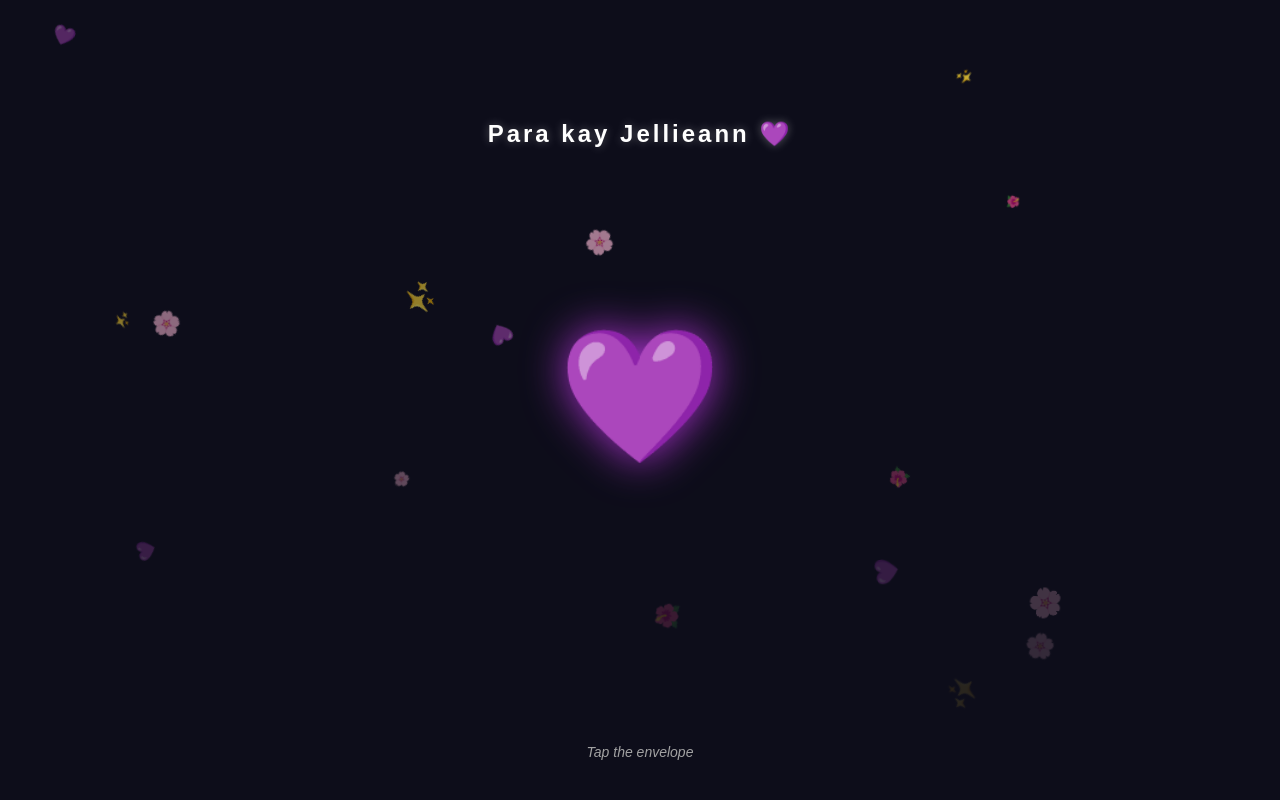
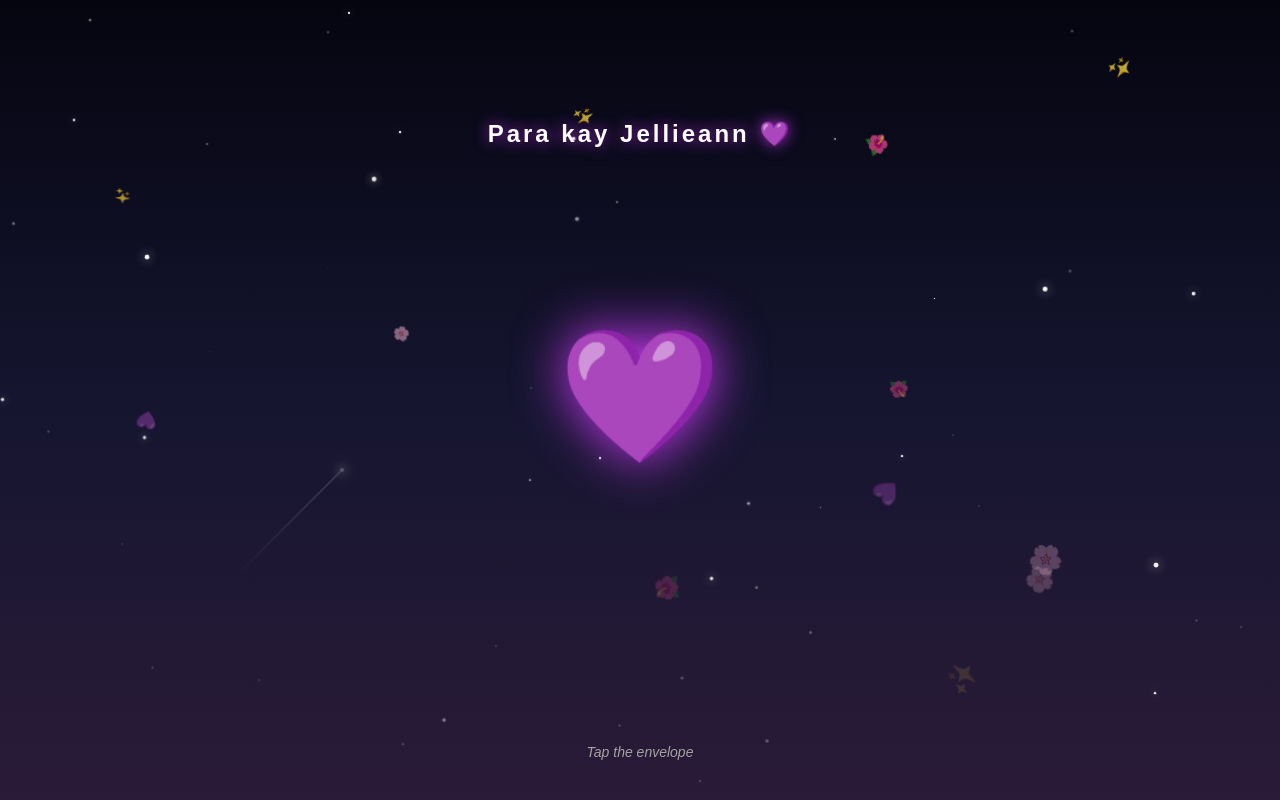
Before and after one commit to rayosrommel45-rgb/Gift-for-you-Jellieann, a plain HTML site: page index.html in a window 1280 px wide. Drawn offline with Linux system fonts and the light colour scheme.

```diff
--- a/index.html
+++ b/index.html
@@ -13,7 +13,8 @@
         }
 
         body {
-            background-color: #0d0d1a;
+            /* Pinalitan natin ang background ng gradient na parang night sky */
+            background: linear-gradient(to bottom, #050510 0%, #151530 50%, #2a1b38 100%);
             color: white;
             font-family: 'Courier New', Courier, monospace;
             display: flex;
@@ -24,14 +25,63 @@
             position: relative;
         }
 
-        /* Falling Petals Effect Background */
+        /* --- STAR BACKGROUND EFFECTS --- */
+        .stars {
+            position: absolute;
+            top: 0; left: 0; right: 0; bottom: 0;
+            z-index: 1;
+            pointer-events: none;
+        }
+
+        .star {
+            position: absolute;
+            background-color: white;
+            border-radius: 50%;
+            animation: twinkle infinite alternate;
+        }
+
+        @keyframes twinkle {
+            0% { opacity: 0.2; transform: scale(0.8); }
+            100% { opacity: 1; transform: scale(1.2); box-shadow: 0 0 10px white; }
+        }
+
+        /* SHOOTING STAR (BULALAKAW) */
+        .shooting-star {
+            position: absolute;
+            top: -50px;
+            right: -50px;
+            width: 4px;
+            height: 4px;
+            background: white;
+            border-radius: 50%;
+            box-shadow: 0 0 10px 2px rgba(255, 255, 255, 0.8);
+            opacity: 0;
+        }
+
+        .shooting-star::after {
+            content: '';
+            position: absolute;
+            top: 50%;
+            right: 0;
+            width: 150px;
+            height: 1px;
+            background: linear-gradient(to left, white, transparent);
+            transform: translateY(-50%);
+        }
+
+        @keyframes shoot {
+            0% { transform: translate(0, 0) rotate(-45deg); opacity: 1; }
+            100% { transform: translate(-600px, 600px) rotate(-45deg); opacity: 0; }
+        }
+
+        /* Falling Petals Effect */
         .petal {
             position: absolute;
             top: -20px;
             font-size: 20px;
             opacity: 0;
             animation: fall linear infinite;
-            z-index: 1;
+            z-index: 2;
         }
 
         @keyframes fall {
@@ -40,7 +90,7 @@
             100% { transform: translateY(100vh) rotate(360deg); opacity: 0; }
         }
 
-        /* BAGONG DAGDAG: Explosion Hearts */
+        /* Explosion Hearts */
         .explosion-heart {
             position: absolute;
             font-size: 30px;
@@ -74,7 +124,7 @@
             transition: all 0.5s ease;
             text-align: center;
             width: 100%;
-            text-shadow: 0 0 10px rgba(255,255,255,0.3);
+            text-shadow: 0 0 15px rgba(209, 59, 250, 0.8); /* Purple glow sa title */
             font-family: Arial, sans-serif;
         }
 
@@ -82,12 +132,13 @@
         .heart-btn {
             font-size: 120px;
             cursor: pointer;
-            filter: drop-shadow(0 0 20px rgba(209, 59, 250, 0.8));
+            filter: drop-shadow(0 0 25px rgba(209, 59, 250, 1));
             animation: beat 1.5s infinite;
             transition: all 0.5s ease;
             position: absolute;
             padding: 50px;
             user-select: none;
+            z-index: 15;
         }
 
         @keyframes beat {
@@ -105,6 +156,7 @@
             transition: all 1s cubic-bezier(0.175, 0.885, 0.32, 1.275);
             filter: drop-shadow(0 0 30px rgba(209, 59, 250, 0.6));
             user-select: none;
+            z-index: 15;
         }
 
         .envelope-btn {
@@ -121,8 +173,8 @@
             display: flex;
             justify-content: center;
             align-items: center;
-            box-shadow: 0 10px 25px rgba(0,0,0,0.6);
-            z-index: 2;
+            box-shadow: 0 10px 25px rgba(0,0,0,0.8);
+            z-index: 15;
             border: 3px solid #ff8da1;
         }
 
@@ -140,7 +192,7 @@
 
         .envelope-heart {
             font-size: 30px;
-            z-index: 3;
+            z-index: 16;
             margin-top: 30px;
             transition: opacity 0.3s;
         }
@@ -155,6 +207,7 @@
             animation: blink 1.5s infinite;
             font-style: italic;
             font-family: Arial, sans-serif;
+            z-index: 15;
         }
 
         @keyframes blink {
@@ -176,9 +229,9 @@
             opacity: 0;
             transform: translateY(50px) scale(0.8);
             transition: all 0.8s cubic-bezier(0.175, 0.885, 0.32, 1.275);
-            box-shadow: 0 10px 25px rgba(0,0,0,0.5);
+            box-shadow: 0 10px 25px rgba(0,0,0,0.8);
             border: 2px dashed #ffb6c1;
-            z-index: 1;
+            z-index: 12;
         }
 
         .photo-frame {
@@ -205,11 +258,14 @@
         .scene.step-3 .bouquet { transform: scale(0.8) translateY(-40px); }
         .scene.step-3 .envelope-btn::before { transform: rotateX(180deg); }
         .scene.step-3 .envelope-heart { opacity: 0; }
-        .scene.step-3 .letter-card { opacity: 1; transform: translateY(-80px) scale(1); z-index: 5; transition-delay: 0.3s; }
+        .scene.step-3 .letter-card { opacity: 1; transform: translateY(-80px) scale(1); z-index: 20; transition-delay: 0.3s; }
         .scene.step-3 .tap-hint { opacity: 0; }
     </style>
 </head>
 <body>
+
+    <!-- Background Stars Container -->
+    <div class="stars" id="stars-container"></div>
 
     <audio id="bg-music" loop>
         <source src="music.mp3" type="audio/mpeg">
@@ -244,9 +300,38 @@
         const title = document.getElementById('title');
         const music = document.getElementById('bg-music');
         const typingSpan = document.getElementById('typing-span');
+        const starsContainer = document.getElementById('stars-container');
 
         const message = "Hindi man ito espesyal na araw, pero para sa akin, espesyal ka araw-araw. I like you just the way you are. Happy month!";
 
+        // 1. Function para sa Stars at Shooting Stars
+        function createStars() {
+            // Gumawa ng 50 maliliit na bituin
+            for (let i = 0; i < 50; i++) {
+                const star = document.createElement('div');
+                star.classList.add('star');
+                star.style.width = Math.random() * 3 + 1 + 'px';
+                star.style.height = star.style.width;
+                star.style.left = Math.random() * 100 + 'vw';
+                star.style.top = Math.random() * 100 + 'vh';
+                star.style.animationDuration = Math.random() * 2 + 1 + 's';
+                starsContainer.appendChild(star);
+            }
+
+            // Gumawa ng bulalakaw paminsan-minsan
+            setInterval(() => {
+                const shootingStar = document.createElement('div');
+                shootingStar.classList.add('shooting-star');
+                shootingStar.style.left = Math.random() * 50 + 50 + 'vw'; // Sa kanang side
+                shootingStar.style.top = Math.random() * 30 + 'vh'; // Sa taas
+                shootingStar.style.animation = 'shoot 1.5s linear forwards';
+                starsContainer.appendChild(shootingStar);
+
+                setTimeout(() => { shootingStar.remove(); }, 1500);
+            }, 4000); // Meron every 4 seconds
+        }
+
+        // 2. Function para sa Falling Petals
         function createPetals() {
             const petalEmojis = ['🌸', '✨', '🌺', '💜'];
             setInterval(() => {
@@ -258,58 +343,48 @@
                 petal.style.fontSize = Math.random() * 20 + 10 + 'px';
                 document.body.appendChild(petal);
                 setTimeout(() => { petal.remove(); }, 6000);
-            }, 300);
+            }, 400);
         }
 
-        createPetals();
-
+        // 3. Function para sa Typewriter
         function typeWriter(text, i, fnCallback) {
             if (i < (text.length)) {
                 typingSpan.innerHTML = text.substring(0, i+1);
                 setTimeout(function() {
                     typeWriter(text, i + 1, fnCallback)
                 }, 50);
-            }
-            else if (typeof fnCallback == 'function') {
+            } else if (typeof fnCallback == 'function') {
                 setTimeout(fnCallback, 700);
             }
         }
 
-        // BAGONG FUNCTION PARA SA EXPLOSION
+        // 4. Function para sa Explosion
         function createExplosion() {
             const heartEmojis = ['💖', '💜', '💗', '❤️', '✨'];
-
-            // Gagawa tayo ng 30 puso na sasabog
             for (let i = 0; i < 30; i++) {
                 const explosionHeart = document.createElement('div');
                 explosionHeart.classList.add('explosion-heart');
                 explosionHeart.innerText = heartEmojis[Math.floor(Math.random() * heartEmojis.length)];
-
-                // Ilalagay natin sa gitna ng envelope
                 explosionHeart.style.left = '50%';
                 explosionHeart.style.bottom = '20%';
-
-                // Random na direksyon (pataas, pababa, pakaliwa, pakanan)
                 const angle = Math.random() * Math.PI * 2;
-                const distance = Math.random() * 200 + 100; // 100px to 300px ang layo
+                const distance = Math.random() * 200 + 100;
                 const tx = Math.cos(angle) * distance;
                 const ty = Math.sin(angle) * distance;
-
-                // I-set ang CSS variables para sa animation
                 explosionHeart.style.setProperty('--tx', tx + 'px');
                 explosionHeart.style.setProperty('--ty', ty + 'px');
-
-                // Random na laki
                 const scale = Math.random() * 1 + 0.5;
                 explosionHeart.style.fontSize = (scale * 20) + 'px';
-
                 document.body.appendChild(explosionHeart);
-
-                // Burahin pagkatapos ng animation para hindi mag-clutter
                 setTimeout(() => { explosionHeart.remove(); }, 1000);
             }
         }
 
+        // Start background effects
+        createStars();
+        createPetals();
+
+        // Event Listeners
         heart.addEventListener('click', () => {
             scene.classList.add('step-2');
             title.innerText = "Flowers For You";
@@ -326,14 +401,10 @@
             title.style.transition = "opacity 0.3s";
             title.style.opacity = "0";
 
-            // Simulan ang typewriter (may 800ms delay para hintayin mabukas ang envelope)
             setTimeout(() => {
-                typeWriter(message, 0, function() {
-                    console.log("Tapos na mag-type!");
-                });
+                typeWriter(message, 0, function() {});
             }, 800);
 
-            // Simulan ang pagsabog ng puso (kaagad pag clinick)
             createExplosion();
         });
     </script>
```
